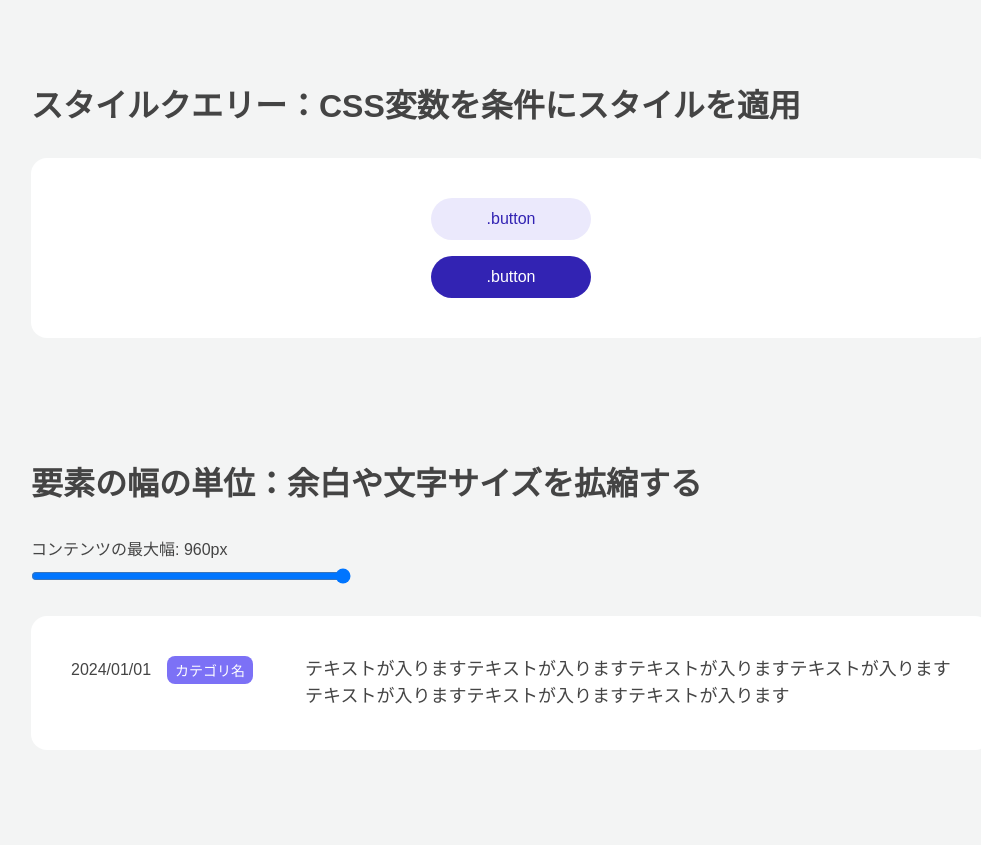
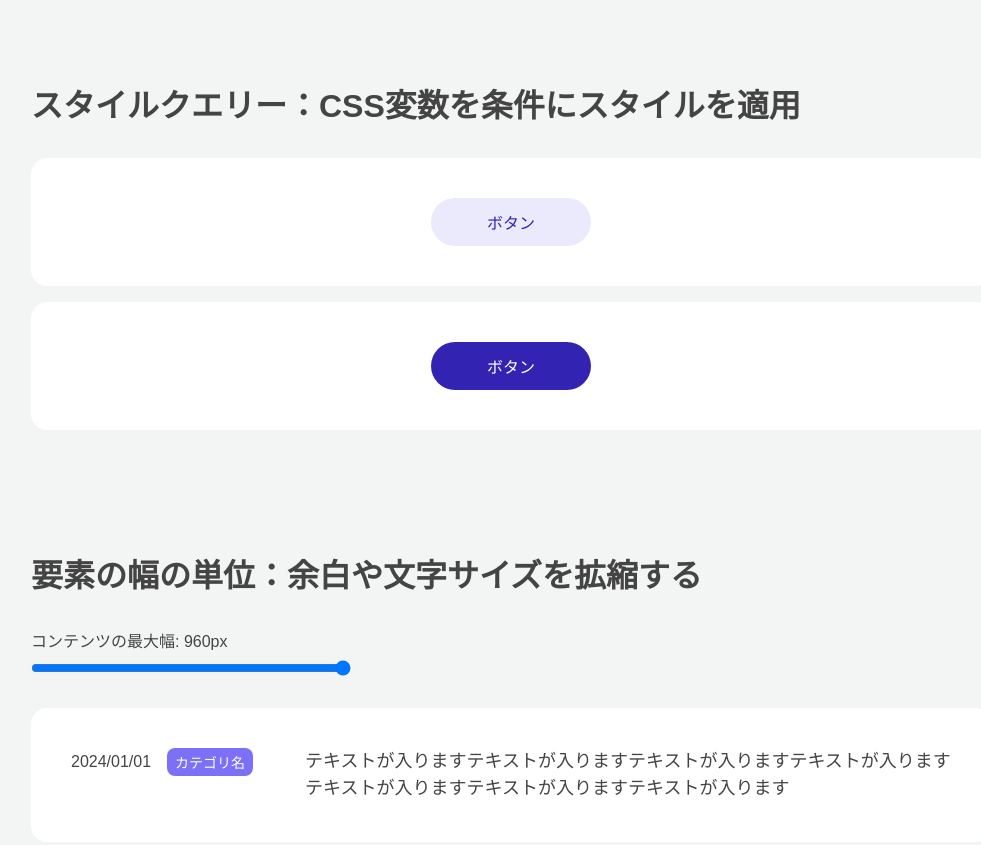
Before and after one commit to ics-creative/240708_container-query-utils, a website: page docs/index.html in a window 1280 px wide. Shown: the whole page, without its empty margins (129-1110 px from the left). Drawn offline with Linux system fonts and the light colour scheme.

Commit message:
ボタンの親要素を分ける

```diff
--- a/docs/index.html
+++ b/docs/index.html
@@ -12,19 +12,15 @@
 </head>
 <body>
   <p class="heading" id="style-query">スタイルクエリー：CSS変数を条件にスタイルを適用</p>
-  <div class="container">
+  <div class="container container__gap-small">
     <div class="oneColumnLayout">
       <div class="buttonSection">
-        <div class="buttonSection_item">
-          <button class="button">
-            <span>.button</span>
-          </button>
-        </div>
-        <div class="buttonSection_item" style="--secondary: true">
-          <button class="button">
-            <span>.button</span>
-          </button>
-        </div>
+        <button class="button">ボタン</button>
+      </div>
+    </div>
+    <div class="oneColumnLayout">
+      <div class="buttonSection" style="--secondary: true">
+        <button class="button">ボタン</button>
       </div>
     </div>
   </div>
@@ -32,9 +28,9 @@
   <p class="heading" id="units">要素の幅の単位：余白や文字サイズを拡縮する</p>
   <div class="container js-container">
     <label class="range">
-        <span>
-          コンテンツの最大幅: <span class="js-range-valueDisplay"></span>
-        </span>
+      <span>
+        コンテンツの最大幅: <span class="js-range-valueDisplay"></span>
+      </span>
       <input class="range_value js-range-value" type="range" name="size" min="320" max="960" value="960">
     </label>
 
--- a/src/button.scss
+++ b/src/button.scss
@@ -1,15 +1,6 @@
 .buttonSection {
-  display: grid;
-  grid-template-columns: 1fr;
-  gap: 16px;
-  place-content: center;
-  width: 100%;
-
-  &_item {
-    display: flex;
-    justify-content: center;
-    width: 100%;
-  }
+  display: flex;
+  justify-content: center;
 }
 
 .button {
--- a/src/common.scss
+++ b/src/common.scss
@@ -58,6 +58,10 @@ button {
     max-width: var(--value);
     margin: 0 auto;
   }
+
+  &__gap-small {
+    gap: 16px;
+  }
 }
 
 .sectionTitle {
```
Also changed, not shown: docs/button.css, docs/common.css.
